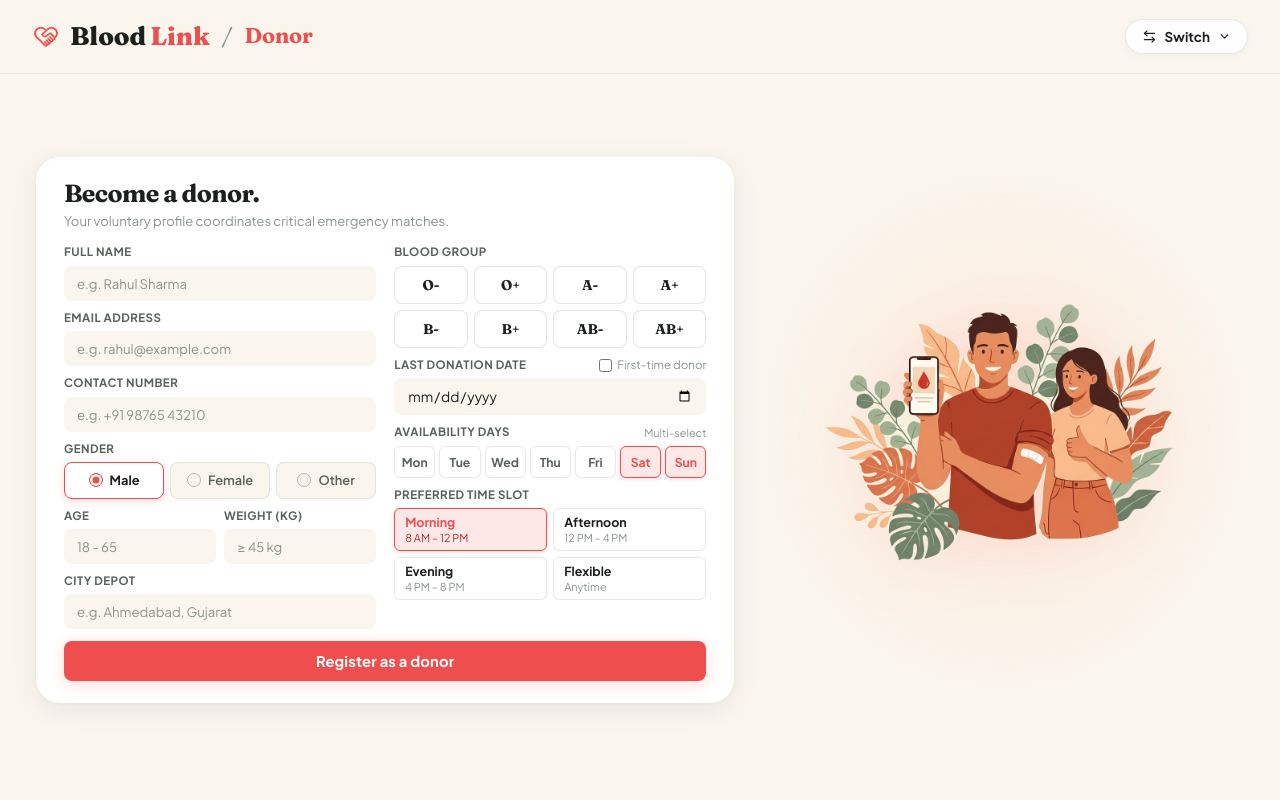
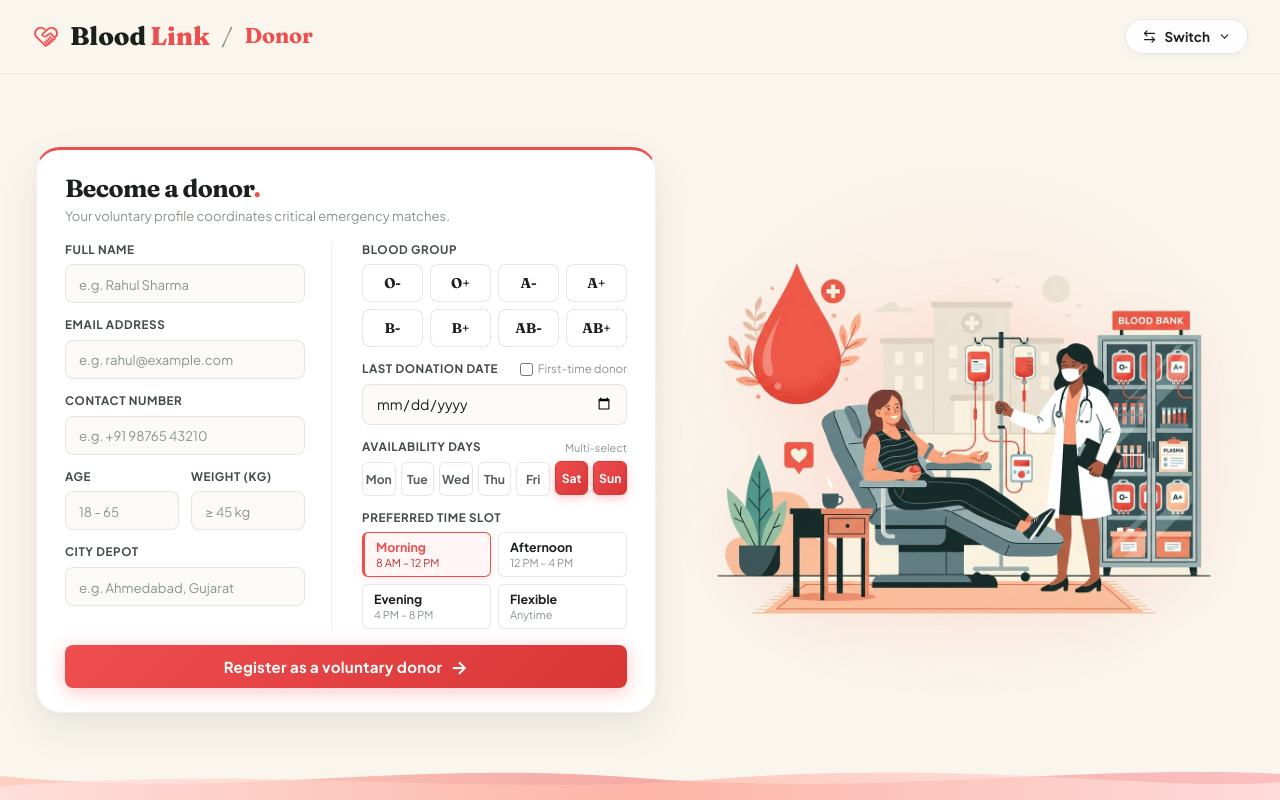
Before and after one commit to Shrey113/Assignment-1, a React (Vite) app in the folder client/: page /donor in a window 1280 px wide. Built offline with nearby package versions, Linux system fonts and the light colour scheme.

Commit message:
DonorPage component, portal page styles, and donor illustration asset

```diff
--- a/client/src/pages/DonorPage.jsx
+++ b/client/src/pages/DonorPage.jsx
@@ -17,7 +17,6 @@ export default function DonorPage() {
   const [name, setName] = useState('');
   const [email, setEmail] = useState('');
   const [phone, setPhone] = useState('');
-  const [gender, setGender] = useState('Male');
   const [bloodGroup, setBloodGroup] = useState('');
   const [age, setAge] = useState('');
   const [weight, setWeight] = useState('');
@@ -68,15 +67,16 @@ export default function DonorPage() {
 
             {/* Card Header */}
             <div className="donor-card-top">
-              <h2 className="donor-card-heading">Become a donor.</h2>
+              <h2 className="donor-card-heading">Become a donor<span className="coral-dot">.</span></h2>
               <p className="donor-card-sub">Your voluntary profile coordinates critical emergency matches.</p>
             </div>
 
             <form onSubmit={handleSubmit} className="donor-fields-stack">
               <div className="donor-form-columns">
 
-                {/* Left Sub-column: Personal & Contact */}
-                <div className="donor-form-col">
+                {/* Left Column: Personal & Contact */}
+                <div className="donor-form-col donor-col-left">
+
                   {/* Name */}
                   <div className="donor-field-group">
                     <label className="donor-field-label">Full Name</label>
@@ -111,27 +111,6 @@ export default function DonorPage() {
                       placeholder="e.g. +91 98765 43210"
                       className="donor-field-input"
                     />
-                  </div>
-
-                  {/* Gender as 3 radios */}
-                  <div className="donor-field-group">
-                    <label className="donor-field-label">Gender</label>
-                    <div className="donor-gender-radios">
-                      {['Male', 'Female', 'Other'].map((g) => (
-                        <label key={g} className={`donor-radio-card ${gender === g ? 'active' : ''}`}>
-                          <input
-                            type="radio"
-                            name="donor-gender"
-                            value={g}
-                            checked={gender === g}
-                            onChange={(e) => setGender(e.target.value)}
-                            className="donor-radio-input"
-                          />
-                          <span className="donor-radio-circle"></span>
-                          <span className="donor-radio-text">{g}</span>
-                        </label>
-                      ))}
-                    </div>
                   </div>
 
                   {/* Age & Weight inline */}
@@ -180,8 +159,8 @@ export default function DonorPage() {
                   </div>
                 </div>
 
-                {/* Right Sub-column: Blood, Last Donation & Availability */}
-                <div className="donor-form-col">
+                {/* Right Column: Blood, Last Donation & Availability */}
+                <div className="donor-form-col donor-col-right">
                   {/* Blood Group */}
                   <div className="donor-field-group">
                     <label className="donor-field-label">Blood Group</label>
@@ -273,7 +252,8 @@ export default function DonorPage() {
 
               {/* Submit & Toast */}
               <button type="submit" className="donor-submit-btn">
-                Register as a donor
+                <span>Register as a voluntary donor</span>
+                <span className="btn-arrow-icon">→</span>
               </button>
 
               {isRegistered && (
@@ -285,20 +265,48 @@ export default function DonorPage() {
           </div>
         </div>
 
-        {/* ── RIGHT: Illustration Column ─── */}
+        {/* ── RIGHT: Full Clinic Scene Illustration ─── */}
         <div className="donor-art-side">
           {/* Soft ambient peach glow */}
           <div className="donor-art-glow-bg"></div>
 
-          {/* Main Character Illustration */}
+          {/* Full Clinic Scene Artwork */}
           <img
             src="/illustrations/donor/donor_portal_art.png"
-            alt="Voluntary blood donor character"
+            alt="Voluntary blood donation clinic scene"
             className="donor-art-img"
           />
         </div>
 
       </main>
+
+      {/* Layered bottom waves grounding the page */}
+      <div className="donor-bottom-waves" aria-hidden="true">
+        <svg viewBox="0 0 1440 70" fill="none" preserveAspectRatio="none">
+          <path
+            d="M0 35 C280 70 440 10 720 38 C1000 65 1200 18 1440 32 V70 H0 Z"
+            fill="url(#donorWaveGrad1)"
+            opacity="0.45"
+          />
+          <path
+            d="M0 50 C320 18 540 68 820 38 C1100 12 1300 58 1440 44 V70 H0 Z"
+            fill="url(#donorWaveGrad2)"
+            opacity="0.75"
+          />
+          <defs>
+            <linearGradient id="donorWaveGrad1" x1="0" y1="0" x2="1" y2="0">
+              <stop offset="0%" stopColor="#FFA085" />
+              <stop offset="50%" stopColor="#EF4E4E" />
+              <stop offset="100%" stopColor="#FF7A85" />
+            </linearGradient>
+            <linearGradient id="donorWaveGrad2" x1="0" y1="0" x2="1" y2="0">
+              <stop offset="0%" stopColor="#FEE4E2" />
+              <stop offset="50%" stopColor="#FFB8A8" />
+              <stop offset="100%" stopColor="#FEE4E2" />
+            </linearGradient>
+          </defs>
+        </svg>
+      </div>
     </div>
   );
 }
--- a/client/src/styles/portal-pages.css
+++ b/client/src/styles/portal-pages.css
@@ -175,13 +175,17 @@
 
 .blood-type-chip:hover {
   border-color: var(--coral-accent);
+  color: var(--coral-accent);
+  transform: translateY(-1.5px);
+  box-shadow: 0 3px 8px rgba(239, 78, 78, 0.15);
 }
 
 .blood-type-chip.active {
-  background-color: var(--coral-accent);
+  background: linear-gradient(135deg, #EF4E4E 0%, #D83636 100%);
   color: #FFFFFF;
-  border-color: var(--coral-accent);
-  box-shadow: 0 2px 8px var(--coral-glow);
+  border-color: #D83636;
+  box-shadow: 0 4px 14px rgba(239, 78, 78, 0.35);
+  transform: translateY(-1.5px);
 }
 
 /* Urgency Selector */
@@ -631,13 +635,15 @@
 .donor-split-grid {
   flex: 1;
   display: grid;
-  grid-template-columns: minmax(640px, 1.45fr) minmax(320px, 1fr);
+  grid-template-columns: minmax(620px, 1.3fr) minmax(420px, 1.2fr);
   gap: 28px;
   padding: 0 36px 14px;
   align-items: center;
   min-height: 0;
   overflow: hidden;
   box-sizing: border-box;
+  position: relative;
+  z-index: 1;
 }
 
 /* ── Left: Form Card (Expanded Width) ─────────────────────── */
@@ -651,14 +657,16 @@
 
 .donor-form-card {
   width: 100%;
-  max-width: 820px;
+  max-width: 830px;
   background: #FFFFFF;
   border-radius: var(--radius-lg);
-  padding: 22px 28px;
+  border: 1px solid rgba(35, 40, 36, 0.07);
+  border-top: 3.5px solid var(--coral-accent);
+  padding: 24px 28px;
   display: flex;
   flex-direction: column;
-  gap: 13px;
-  box-shadow: 0 6px 28px rgba(28, 32, 29, 0.07), 0 1px 4px rgba(0, 0, 0, 0.04);
+  gap: 15px;
+  box-shadow: 0 16px 42px rgba(28, 32, 29, 0.08), 0 3px 12px rgba(239, 78, 78, 0.04);
   box-sizing: border-box;
 }
 
@@ -667,6 +675,10 @@
   display: flex;
   flex-direction: column;
   gap: 3px;
+}
+
+.coral-dot {
+  color: var(--coral-accent);
 }
 
 .donor-card-heading {
@@ -687,38 +699,47 @@
   margin: 2px 0 0;
 }
 
-/* Form fields stack */
+/* Form fields stack - increased gaps */
 .donor-fields-stack {
   display: flex;
   flex-direction: column;
-  gap: 12px;
+  gap: 16px;
 }
 
 .donor-form-columns {
   display: grid;
   grid-template-columns: 1fr 1fr;
-  gap: 18px;
+  gap: 28px;
 }
 
 .donor-form-col {
   display: flex;
   flex-direction: column;
-  gap: 8px;
+  gap: 13px;
+}
+
+.donor-col-left {
+  padding-right: 26px;
+  border-right: 1px solid rgba(35, 40, 36, 0.08);
+}
+
+.donor-col-right {
+  padding-left: 2px;
 }
 
 .donor-field-group {
   display: flex;
   flex-direction: column;
-  gap: 4px;
+  gap: 5px;
 }
 
 .donor-field-label {
   font-family: var(--font-sans);
-  font-size: 0.72rem;
+  font-size: 0.73rem;
   font-weight: 700;
   text-transform: uppercase;
-  letter-spacing: 0.04em;
-  color: var(--text-secondary);
+  letter-spacing: 0.05em;
+  color: #434B46;
 }
 
 .donor-label-between {
@@ -751,15 +772,21 @@
 
 .donor-field-input {
   width: 100%;
-  padding: 8px 12px;
-  background: var(--bg-cream);
-  border: 1.5px solid transparent;
+  padding: 9.5px 13px;
+  background: #FCFAF6;
+  border: 1.5px solid rgba(35, 40, 36, 0.1);
   border-radius: var(--radius-sm);
   font-family: var(--font-sans);
-  font-size: 0.86rem;
+  font-size: 0.88rem;
   color: var(--text-primary);
   transition: all var(--transition-fast);
   box-sizing: border-box;
+}
+
+.donor-field-input:hover {
+  border-color: rgba(239, 78, 78, 0.35);
+  background: #FFFFFF;
+  transform: translateY(-1px);
 }
 
 .donor-field-input::placeholder {
@@ -771,7 +798,8 @@
   outline: none;
   border-color: var(--coral-accent);
   background: #FFFFFF;
-  box-shadow: 0 0 0 3px var(--coral-glow);
+  box-shadow: 0 0 0 3px rgba(239, 78, 78, 0.16), 0 2px 8px rgba(239, 78, 78, 0.06);
+  transform: translateY(-1px);
 }
 
 .donor-field-input.has-error {
@@ -789,148 +817,86 @@
   color: var(--text-primary);
 }
 
-/* ── Gender as 3 radios ───────────────────── */
-.donor-gender-radios {
-  display: grid;
-  grid-template-columns: repeat(3, 1fr);
-  gap: 6px;
-}
-
-.donor-radio-card {
-  display: flex;
-  align-items: center;
-  justify-content: center;
-  gap: 7px;
-  padding: 7px 8px;
-  background: var(--bg-cream);
-  border: 1.5px solid rgba(35, 40, 36, 0.09);
-  border-radius: var(--radius-sm);
-  cursor: pointer;
-  transition: all var(--transition-fast);
-  user-select: none;
-}
-
-.donor-radio-card:hover {
-  border-color: rgba(239, 78, 78, 0.35);
-  background: #FFFFFF;
-}
-
-.donor-radio-card.active {
-  background: #FFFFFF;
-  border-color: var(--coral-accent);
-  box-shadow: 0 2px 8px var(--coral-glow);
-}
-
-.donor-radio-input {
-  position: absolute;
-  opacity: 0;
-  pointer-events: none;
-}
-
-.donor-radio-circle {
-  width: 14px;
-  height: 14px;
-  border-radius: 50%;
-  border: 1.5px solid rgba(35, 40, 36, 0.3);
-  display: inline-block;
-  flex-shrink: 0;
-  transition: all var(--transition-fast);
-  box-sizing: border-box;
-}
-
-.donor-radio-card.active .donor-radio-circle {
-  border-color: var(--coral-accent);
-  background: var(--coral-accent);
-  box-shadow: inset 0 0 0 2.5px #FFFFFF;
-}
-
-.donor-radio-text {
-  font-family: var(--font-sans);
-  font-size: 0.8rem;
-  font-weight: 600;
-  color: var(--text-secondary);
-}
-
-.donor-radio-card.active .donor-radio-text {
-  color: var(--text-primary);
-  font-weight: 700;
-}
-
 /* ── Blood group inside donor card ────────── */
 .donor-blood-grid {
   grid-template-columns: repeat(4, 1fr);
-  gap: 6px;
+  gap: 7px;
 }
 
 /* ── Age & weight side by side ───────────── */
 .donor-row-two {
   display: grid;
   grid-template-columns: 1fr 1fr;
-  gap: 8px;
+  gap: 12px;
 }
 
 /* ── Availability Days (Multi-select) ─────── */
 .donor-days-grid {
   display: grid;
   grid-template-columns: repeat(7, 1fr);
-  gap: 4px;
+  gap: 5px;
 }
 
 .donor-day-chip {
-  padding: 7px 0;
+  padding: 8px 0;
   text-align: center;
   border-radius: 6px;
-  border: 1.5px solid rgba(35, 40, 36, 0.1);
+  border: 1.5px solid rgba(35, 40, 36, 0.11);
   background: #FFFFFF;
   font-family: var(--font-sans);
   font-size: 0.76rem;
   font-weight: 700;
   color: var(--text-secondary);
   cursor: pointer;
-  transition: all var(--transition-fast);
+  transition: all 0.18s cubic-bezier(0.4, 0, 0.2, 1);
 }
 
 .donor-day-chip:hover {
-  border-color: rgba(239, 78, 78, 0.4);
-  color: var(--text-primary);
+  border-color: var(--coral-accent);
+  color: var(--coral-accent);
+  transform: translateY(-1px);
+  box-shadow: 0 2px 6px rgba(239, 78, 78, 0.15);
 }
 
 .donor-day-chip.active {
-  background: var(--coral-soft);
-  color: var(--coral-accent);
-  border-color: var(--coral-accent);
+  background: linear-gradient(135deg, #EF4E4E 0%, #D83636 100%);
+  color: #FFFFFF;
+  border-color: #D83636;
   font-weight: 800;
-  box-shadow: 0 1px 4px var(--coral-glow);
+  box-shadow: 0 3px 10px rgba(239, 78, 78, 0.3);
+  transform: translateY(-1px);
 }
 
 /* ── Preferred Time Slots ─────────────────── */
 .donor-slots-grid {
   display: grid;
   grid-template-columns: 1fr 1fr;
-  gap: 6px;
+  gap: 7px;
 }
 
 .donor-slot-chip {
-  padding: 6px 10px;
+  padding: 7px 11px;
   border-radius: 6px;
-  border: 1.5px solid rgba(35, 40, 36, 0.1);
+  border: 1.5px solid rgba(35, 40, 36, 0.11);
   background: #FFFFFF;
   cursor: pointer;
   text-align: left;
   display: flex;
   flex-direction: column;
   gap: 1px;
-  transition: all var(--transition-fast);
+  transition: all 0.18s cubic-bezier(0.4, 0, 0.2, 1);
 }
 
 .donor-slot-chip:hover {
   border-color: rgba(239, 78, 78, 0.4);
+  transform: translateY(-1px);
 }
 
 .donor-slot-chip.active {
-  background: var(--coral-soft);
+  background: #FFF6F5;
   border-color: var(--coral-accent);
-  box-shadow: 0 1px 4px var(--coral-glow);
+  border-left: 3.5px solid var(--coral-accent);
+  box-shadow: 0 3px 12px rgba(239, 78, 78, 0.12);
 }
 
 .donor-slot-name {
@@ -955,29 +921,48 @@
   color: #B83232;
 }
 
-/* ── Submit button ────────────────────────── */
+/* ── Submit button (Spicy Gradient & Interaction) ────────── */
 .donor-submit-btn {
   width: 100%;
-  padding: 11px;
-  background: var(--coral-accent);
+  padding: 12px 20px;
+  background: linear-gradient(135deg, #EF4E4E 0%, #D93636 100%);
   color: #FFFFFF;
   font-family: var(--font-sans);
-  font-size: 0.92rem;
+  font-size: 0.94rem;
   font-weight: 700;
   border: none;
   border-radius: var(--radius-sm);
   cursor: pointer;
-  letter-spacing: 0.01em;
-  box-shadow: 0 3px 14px var(--coral-glow);
-  transition: background var(--transition-fast), box-shadow var(--transition-fast);
+  letter-spacing: 0.02em;
+  display: flex;
+  align-items: center;
+  justify-content: center;
+  gap: 8px;
+  box-shadow: 0 4px 18px rgba(239, 78, 78, 0.32);
+  transition: all 0.2s cubic-bezier(0.4, 0, 0.2, 1);
 }
 
 .donor-submit-btn:hover {
-  background: var(--coral-hover);
-  box-shadow: 0 5px 20px var(--coral-glow);
+  background: linear-gradient(135deg, #F35858 0%, #E03535 100%);
+  box-shadow: 0 7px 24px rgba(239, 78, 78, 0.42);
+  transform: translateY(-1.5px);
 }
 
-/* ── Right: Art Side with Fixed Medical Spot Illustrations ── */
+.donor-submit-btn:active {
+  transform: translateY(0);
+}
+
+.btn-arrow-icon {
+  font-size: 1.15rem;
+  line-height: 1;
+  transition: transform 0.2s ease;
+}
+
+.donor-submit-btn:hover .btn-arrow-icon {
+  transform: translateX(4px);
+}
+
+/* ── Right: Full Clinic Scene Illustration ── */
 .donor-art-side {
   position: relative;
   display: flex;
@@ -996,10 +981,10 @@
   top: 50%;
   left: 50%;
   transform: translate(-50%, -50%);
-  width: 100%;
-  height: 100%;
-  max-width: 600px;
-  max-height: 520px;
+  width: 105%;
+  height: 105%;
+  max-width: 680px;
+  max-height: 540px;
   background: radial-gradient(ellipse at center,
     rgba(255, 195, 175, 0.45) 0%,
     rgba(255, 230, 215, 0.32) 45%,
@@ -1008,17 +993,35 @@
   border-radius: 50%;
   pointer-events: none;
   z-index: 0;
-  filter: blur(12px);
+  filter: blur(14px);
 }
 
-/* Enlarged character illustration */
+/* Full scene illustration */
 .donor-art-img {
   width: 100%;
-  max-width: 540px;
-  max-height: min(480px, calc(100svh - 140px));
+  max-width: 640px;
+  max-height: min(510px, calc(100svh - 130px));
   height: auto;
   object-fit: contain;
   position: relative;
   z-index: 2;
-  filter: drop-shadow(0 12px 30px rgba(239, 78, 78, 0.07));
+  filter: drop-shadow(0 14px 34px rgba(239, 78, 78, 0.08));
 }
+
+/* ── Bottom Organic Layered Wave ── */
+.donor-bottom-waves {
+  position: absolute;
+  bottom: 0;
+  left: 0;
+  width: 100%;
+  height: 48px;
+  pointer-events: none;
+  z-index: 0;
+  overflow: hidden;
+}
+
+.donor-bottom-waves svg {
+  width: 100%;
+  height: 100%;
+  display: block;
+}
```
Also changed, not shown: client/public/illustrations/donor/donor_portal_art.png.
